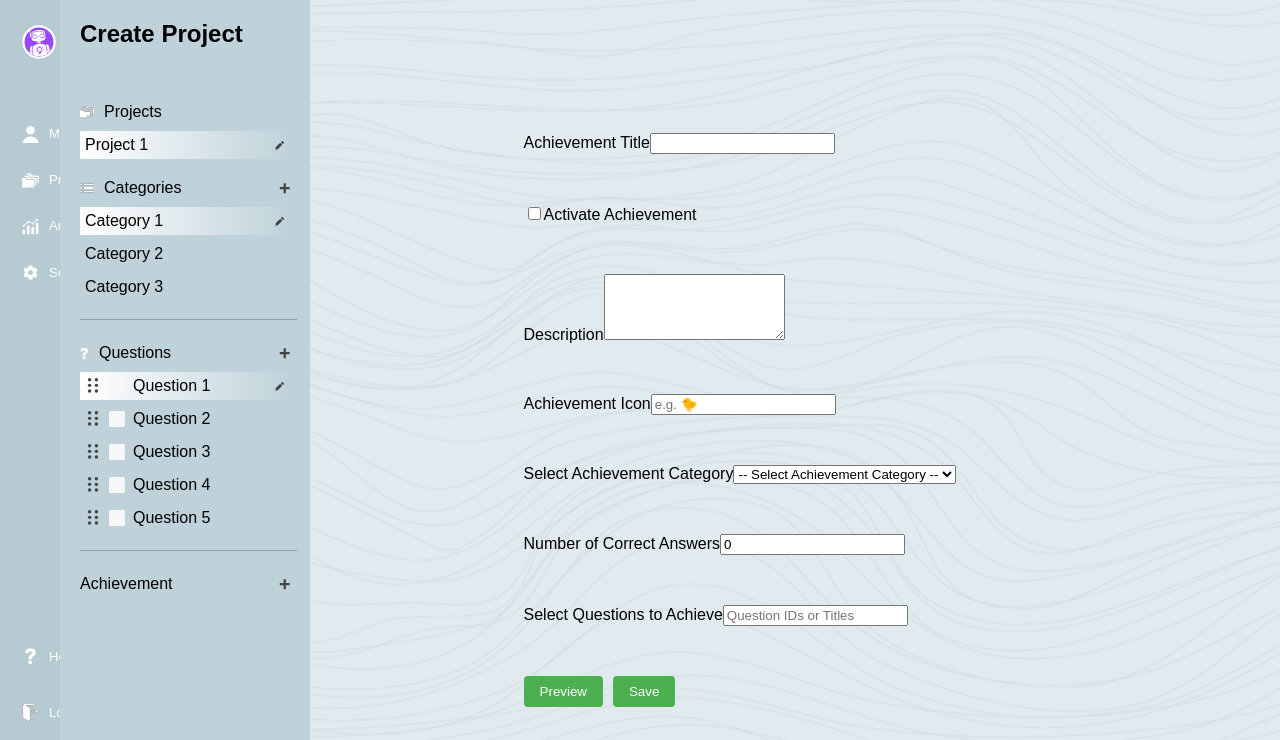
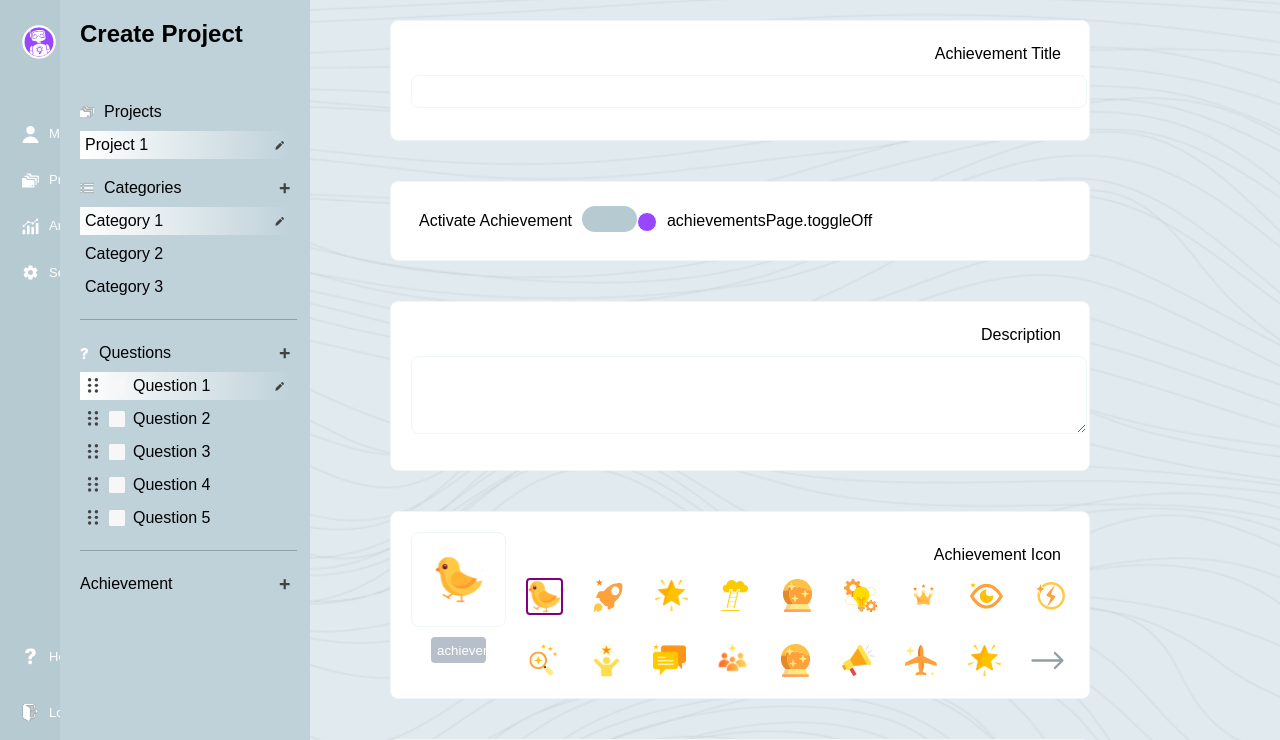
Before and after one commit to DmitryIvanovDeveloper/hundred-cards-frontend, a React (Create React App) app: page /achievements in a window 1280 px wide. Shown: the top 740 px of the page. Built offline with nearby package versions, Linux system fonts and the light colour scheme.

Commit message:
achievement

```diff
--- a/src/components/CreateAchievementsLayout.jsx
+++ b/src/components/CreateAchievementsLayout.jsx
@@ -1,13 +1,58 @@
 import React, { useState } from 'react'
 import { useTranslation } from 'react-i18next'
-import './CreateProjectPage.css'
+import './CreateAchievementsPage.css'
+import Apple from '../assets/achievements/apple.svg'
+import Arrow3 from '../assets/achievements/Arrow 3.svg'
+import Cancel from '../assets/achievements/Cancel.svg'
+import Career1 from '../assets/achievements/career 1.svg'
+import Chicken1 from '../assets/achievements/chicken 1.svg'
+import Diamond from '../assets/achievements/diamond.svg'
+import Crown from '../assets/achievements/crown.svg'
+import Eye from '../assets/achievements/eye.svg'
+import Group210 from '../assets/achievements/Group 210.svg'
+import Group125 from '../assets/achievements/Group 125.svg'
+import Group216 from '../assets/achievements/Group 216.svg'
+import Group219 from '../assets/achievements/Group 219.svg'
+import Group221 from '../assets/achievements/Group 221.svg'
+import Group222 from '../assets/achievements/Group 222.svg'
+import Group223 from '../assets/achievements/Group 223.svg'
+import MagicBall1 from '../assets/achievements/magic-ball 1.svg'
+import Megaphone1 from '../assets/achievements/megaphone 1.svg'
+import Plane from '../assets/achievements/plane.svg'
+import Rocket from '../assets/achievements/rocket.svg'
+import Save from '../assets/achievements/Save.svg'
+import Startach from '../assets/achievements/startach.svg'
+import Rectangle from '../assets/achievements/Rectangle.svg'
+import Rectangle37 from '../assets/achievements/Rectangle 37.svg'
+import Polygon6 from '../assets/achievements/Polygon 6.svg'
+
+const iconList = [
+  { id: 'chicken1', src: Chicken1, alt: 'chicken-1' },
+  { id: 'rocket', src: Rocket, alt: 'rocket' },
+  { id: 'startach', src: Startach, alt: 'startach' },
+  { id: 'career1', src: Career1, alt: 'career-1' },
+  { id: 'magicBall1', src: MagicBall1, alt: 'magic-ball-1' },
+  { id: 'group216', src: Group216, alt: 'sett' },
+  { id: 'crown', src: Crown, alt: 'crown' },
+  { id: 'eye', src: Eye, alt: 'eye' },
+  { id: 'group125', src: Group125, alt: 'zipper' },
+  { id: 'group219', src: Group219, alt: 'magnifier' },
+  { id: 'group221', src: Group221, alt: 'human' },
+  { id: 'group222', src: Group222, alt: 'message' },
+  { id: 'group223', src: Group223, alt: 'community' },
+  { id: 'magicBall1', src: MagicBall1, alt: 'magic-ball-1' },
+  { id: 'megaphone1', src: Megaphone1, alt: 'megaphone-1' },
+  { id: 'plane', src: Plane, alt: 'plane' },
+  { id: 'startach', src: Startach, alt: 'startach' },
+  { id: 'arrow', src: Arrow3, alt: 'arrow' }
+]
 
 export default function CreateAchievementsLayout() {
   const { t } = useTranslation()
+  const [achievementIcon, setAchievementIcon] = useState(Chicken1)
   const [achievementTitle, setAchievementTitle] = useState('')
   const [activateAchievement, setActivateAchievement] = useState(false)
   const [description, setDescription] = useState('')
-  const [achievementIcon, setAchievementIcon] = useState('')
   const [achievementCategory, setAchievementCategory] = useState('')
   const [numberOfCorrectAnswers, setNumberOfCorrectAnswers] = useState(0)
   const [selectedQuestions, setSelectedQuestions] = useState([])
@@ -23,11 +68,19 @@ export default function CreateAchievementsLayout() {
       questions: selectedQuestions
     }
     console.log('Achievement saved:', newAchievement)
-    alert(t('achievementsPage.save') + ' (example)!')
+    alert(`${t('achievementsPage.save')} (example)!`)
   }
 
   const handlePreview = () => {
-    alert(t('achievementsPage.preview') + ' (example)!')
+    alert(`${t('achievementsPage.preview')} (example)!`)
+  }
+
+  const handleDownload = () => {
+    if (!achievementIcon) return
+    const link = document.createElement('a')
+    link.href = achievementIcon
+    link.download = 'icon.png'
+    link.click()
   }
 
   return (
@@ -43,12 +96,12 @@ export default function CreateAchievementsLayout() {
       </div>
       <div className="block-container">
         <label className="label-inline">
-          <input
-            type="checkbox"
-            checked={activateAchievement}
-            onChange={(e) => setActivateAchievement(e.target.checked)}
-          />
-          {t('achievementsPage.activateAchievement')}
+          <span>{t('achievementsPage.activateAchievement')}</span>
+          <div className="toggle-switch" onClick={() => setActivateAchievement(!activateAchievement)}>
+            <img src={Rectangle} alt="toggle-bg" className="toggle-bg" />
+            <img src={Rectangle37} alt="toggle-handle" className={`toggle-handle ${activateAchievement ? 'active' : ''}`} />
+          </div>
+          <span>{activateAchievement ? t('achievementsPage.toggleOn') : t('achievementsPage.toggleOff')}</span>
         </label>
       </div>
       <div className="block-container">
@@ -60,15 +113,31 @@ export default function CreateAchievementsLayout() {
           onChange={(e) => setDescription(e.target.value)}
         />
       </div>
-      <div className="block-container">
-        <label className="label-top">{t('achievementsPage.achievementIcon')}</label>
-        <input
-          type="text"
-          className="input-field"
-          placeholder="e.g. 🐤"
-          value={achievementIcon}
-          onChange={(e) => setAchievementIcon(e.target.value)}
-        />
+      <div className="block-container icon-selection">
+        <div className="icon-selection-wrapper">
+          <div className="preview-column">
+            <div className="selected-icon-preview">
+              {achievementIcon ? <img src={achievementIcon} alt="Selected Icon" /> : <span>{t('achievementsPage.noIconSelected')}</span>}
+            </div>
+            <button className="upload-button" onClick={handleDownload} style={{ width: '55px', height: '26px' }}>
+              {t('achievementsPage.uploadIcon')}
+            </button>
+          </div>
+          <div className="icon-text-area">
+            <label className="label-top">{t('achievementsPage.achievementIcon')}</label>
+            <div className="icons-grid">
+              {iconList.map(icon => (
+                <div
+                  key={icon.id}
+                  className={`icon-wrapper ${achievementIcon === icon.src ? 'active' : ''}`}
+                  onClick={() => setAchievementIcon(icon.src)}
+                >
+                  <img src={icon.src} alt={icon.alt} />
+                </div>
+              ))}
+            </div>
+          </div>
+        </div>
       </div>
       <div className="block-container">
         <label className="label-top">{t('achievementsPage.selectAchievementCategory')}</label>
@@ -78,8 +147,9 @@ export default function CreateAchievementsLayout() {
           onChange={(e) => setAchievementCategory(e.target.value)}
         >
           <option value="">-- {t('achievementsPage.selectAchievementCategory')} --</option>
-          <option value="category1">Category 1</option>
-          <option value="category2">Category 2</option>
+          <option value="category1">{t('createMenu.category1')}</option>
+          <option value="category2">{t('createMenu.category2')}</option>
+          <option value="category3">{t('createMenu.category3')}</option>
         </select>
       </div>
       <div className="block-container">
@@ -97,7 +167,6 @@ export default function CreateAchievementsLayout() {
         <input
           type="text"
           className="input-field"
-          placeholder="Question IDs or Titles"
           value={selectedQuestions.join(', ')}
           onChange={(e) => setSelectedQuestions(e.target.value.split(','))}
         />
--- a/src/components/CreateAchievementsPage.css
+++ b/src/components/CreateAchievementsPage.css
@@ -7,21 +7,103 @@
   background: transparent;
 }
 
+.block-container {
+  background-color: #fff;
+  border: 1px solid #EFF6F8;
+  border-radius: 8px;
+  padding: 20px;
+  margin-bottom: 20px;
+}
+
 .label-top {
   display: block;
   margin-bottom: 8px;
-    background-color: #fff;
   padding: 4px 8px;
   border-radius: 4px;
+  text-align: right;
 }
 
 .label-inline {
   display: flex;
   align-items: center;
   gap: 10px;
-    background-color: #fff;
   padding: 4px 8px;
   border-radius: 4px;
+  text-align: right;
+}
+
+.icon-selection-wrapper {
+  display: flex;
+  gap: 20px;
+  align-items: flex-start;
+}
+
+.selected-icon-preview {
+  width: 93px;
+  height: 93px;
+  background-color: #fff;
+  border: 1px solid #EFF6F8;
+  border-radius: 8px;
+  display: flex;
+  align-items: center;
+  justify-content: center;
+}
+
+.selected-icon-preview img {
+  width: 48px;
+  height: 53px;
+}
+
+.preview-column {
+  display: flex;
+  flex-direction: column;
+  align-items: center;
+  gap: 10px;
+}
+
+.icon-text-area {
+  flex: 1;
+  text-align: left;
+  margin-top: 10px;
+}
+
+.icons-grid {
+  display: flex;
+  flex-wrap: wrap;
+  justify-content: flex-start;
+  gap: 28px;
+  margin-top: 10px;
+}
+
+.icon-wrapper {
+  width: 33px;
+  height: 33px;
+  display: flex;
+  align-items: center;
+  justify-content: center;
+  cursor: pointer;
+  border: 1px solid transparent;
+  border-radius: 4px;
+}
+
+.icon-wrapper.active {
+  border: 2px solid purple;
+}
+
+.icon-wrapper img {
+  width: 100%;
+  height: 100%;
+}
+
+.upload-button {
+  width: 93px;
+  height: 27px;
+  background-color: #B7C0CA;
+  border: none;
+  border-radius: 4px;
+  color: #fff;
+  cursor: pointer;
+  text-align: center;
 }
 
 .input-field {
@@ -33,10 +115,14 @@
   margin-bottom: 12px;
 }
 
-  .block-container {
-    background-color: #fff;
-    border: 1px solid #EFF6F8;
-    border-radius: 8px;
-    padding: 20px;
-    margin-bottom: 20px;
+.buttons-row {
+  display: flex;
+  gap: 16px;
+  justify-content: flex-end;
 }
+
+.buttons-row button {
+  padding: 8px 16px;
+  cursor: pointer;
+  font-size: 14px;
+}
```
Lines whose indentation alone changed are shown as unchanged.
